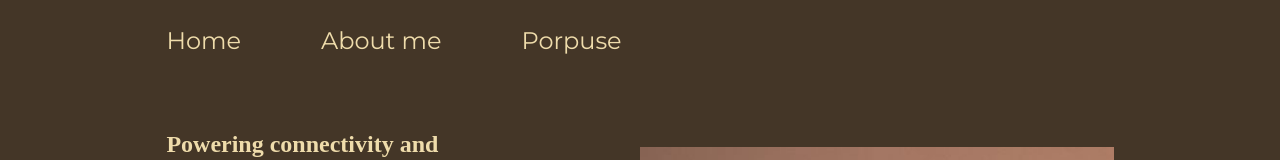
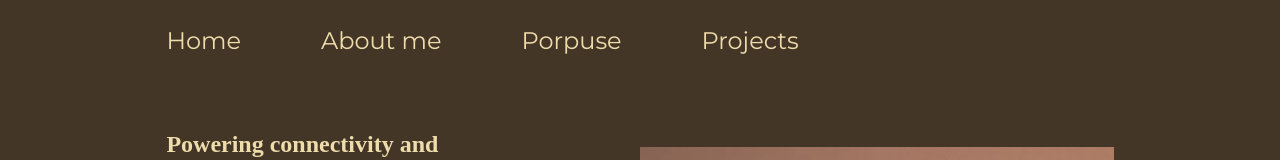
Before and after one commit to rauddy50/Portafolio, a plain HTML site: page index.html in a window 1280 px wide. Shown: the top 160 px of the page. Drawn offline with nearby package versions, Linux system fonts and the light colour scheme.

Commit message:
Add 'Projects' link to header navigation
Added a new 'Projects' link to the navigation menu.

```diff
--- a/index.html
+++ b/index.html
@@ -12,6 +12,7 @@
             <a class="header-menu-link" href="index.html">Home</a>
             <a class="header-menu-link" href="about.html">About me</a>
             <a class="header-menu-link" href="porpuse.html">Porpuse</a>
+            <a class="header-menu-link" href="porpuse.html">Projects</a>
         </nav>
     </header>
     <main class="presentacion">
```
